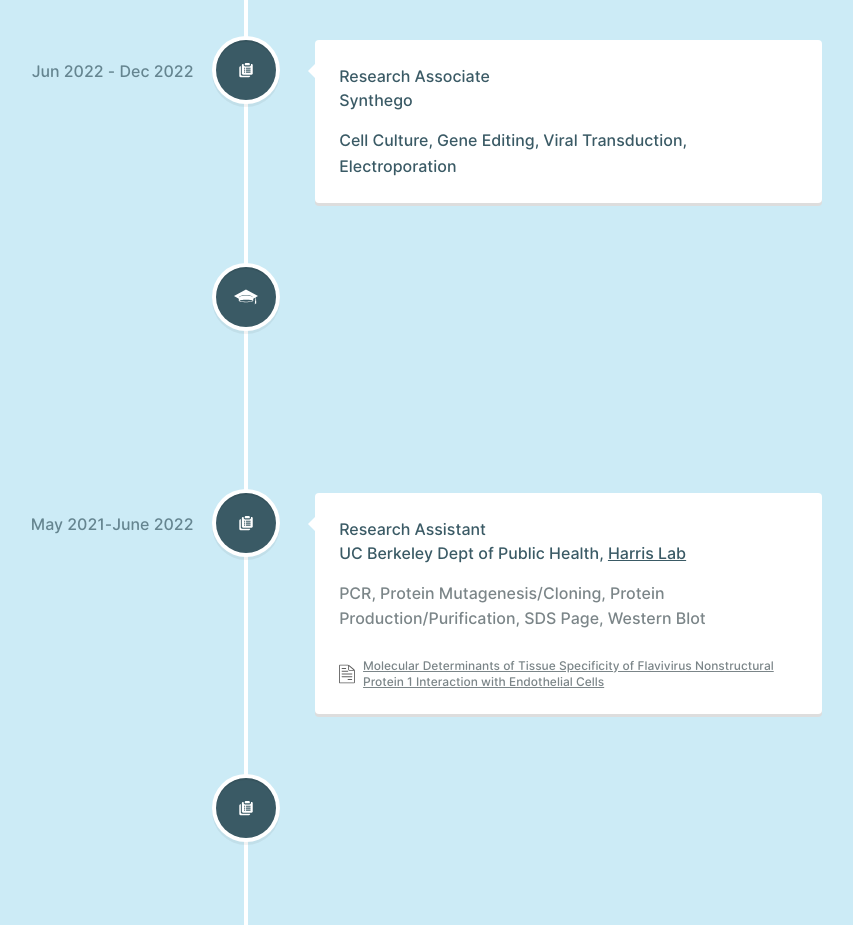
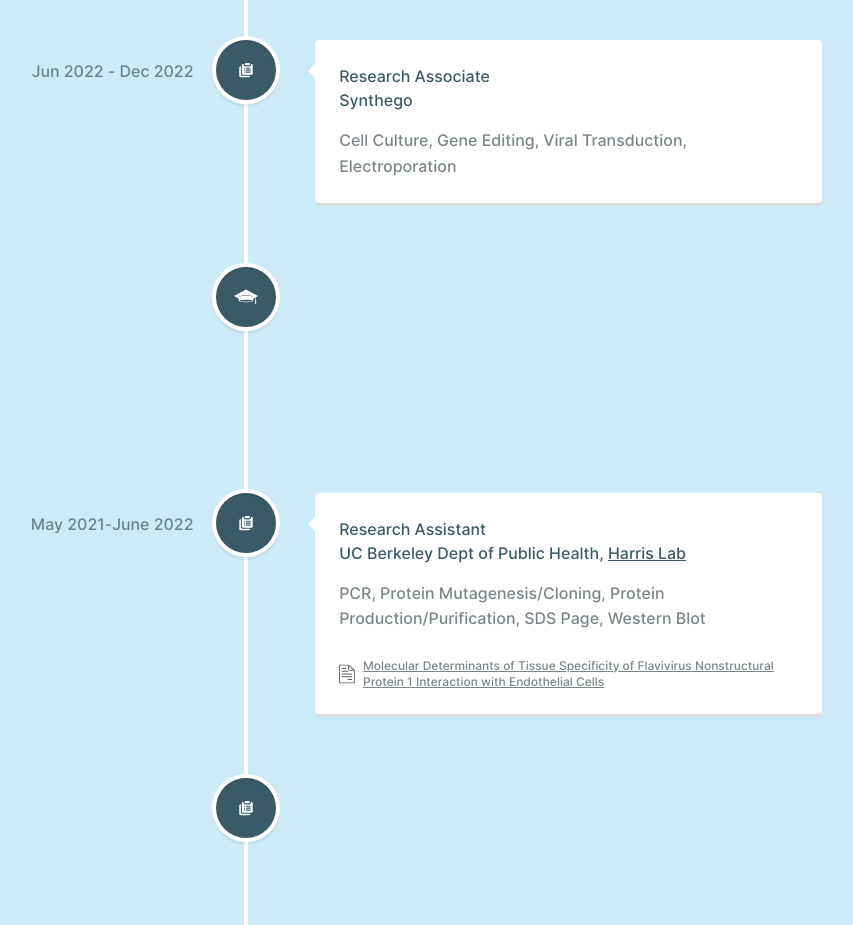
Before and after one commit to sroodsari/sroodsari.github.io, a React (Create React App) app: page / in a window 1280 px wide. Shown: the part 1340-2265 px from the top of the page, without its empty margins (394-1247 px from the left). Built offline with nearby package versions, Linux system fonts and the light colour scheme.

Commit message:
add p styling

```diff
--- a/src/App.js
+++ b/src/App.js
@@ -98,7 +98,7 @@ function App() {
             >
               <h3 className="vertical-timeline-element-title">Research Associate</h3>
               <h4 className="vertical-timeline-element-subtitle">Synthego</h4>
-              <p>
+              <p className="font-light text-[#7b8588] text-sm">
                 Cell Culture, Gene Editing, Viral Transduction, Electroporation
               </p>
             </VerticalTimelineElement>
```
